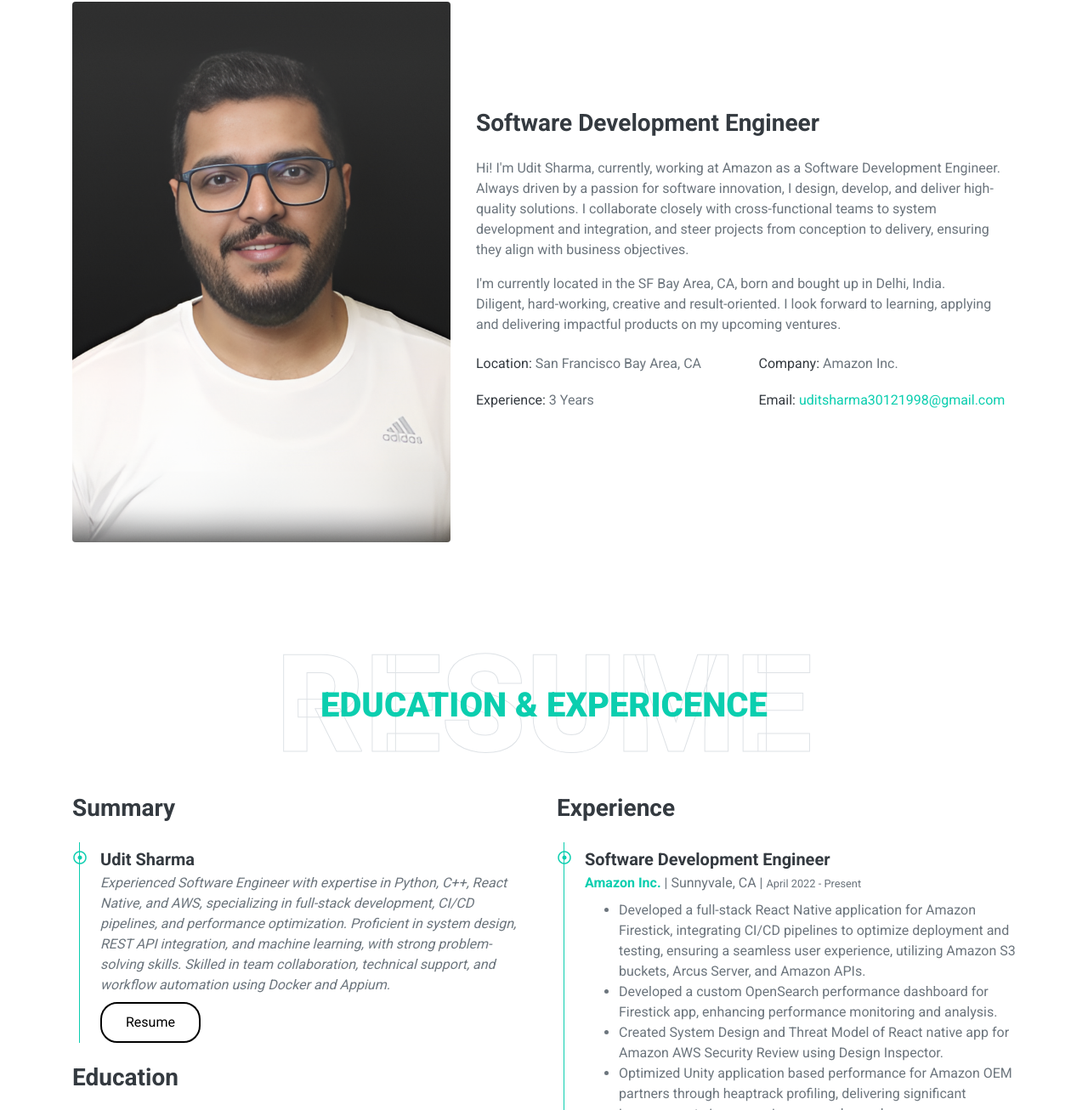
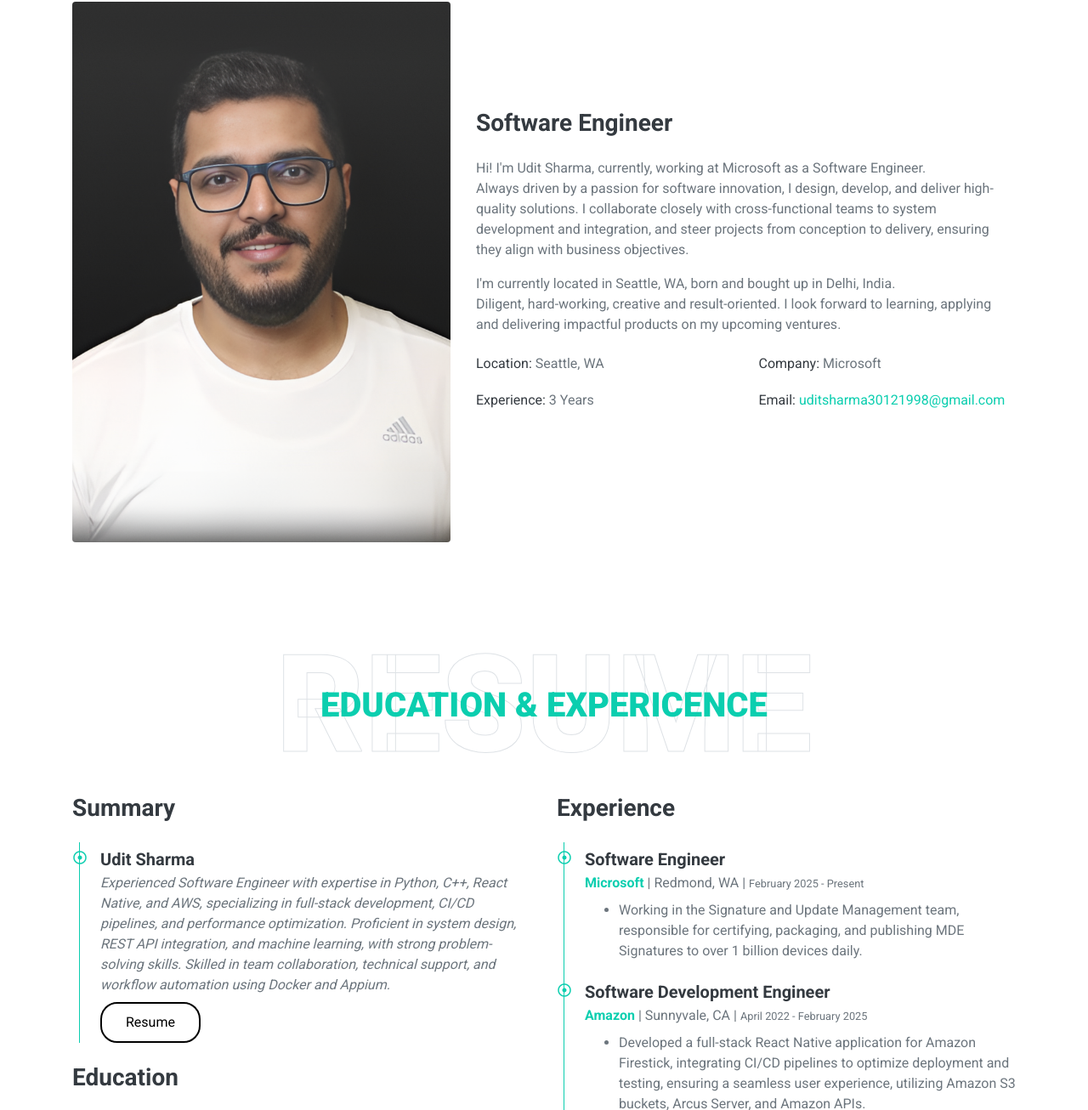
Before and after one commit to uditsharma30/uditsharma30.github.io, a plain HTML site: page index.html in a window 1280 px wide. Shown: the part 1094-2400 px from the top of the page at 85% size. Drawn offline with nearby package versions, Linux system fonts and the light colour scheme.

Commit message:
Update index.html

```diff
--- a/index.html
+++ b/index.html
@@ -86,13 +86,13 @@
                     <img class="img-fluid rounded w-100 h-100" src="img/udit.png" alt="">
                 </div>
                 <div class="col-lg-7">
-                    <h3 class="mb-4">Software Development Engineer</h3>
-                    <p>Hi! I'm Udit Sharma, currently, working at Amazon as a Software Development Engineer. <br/>Always driven by a passion for software innovation, I design, develop, and deliver high-quality solutions. I collaborate closely with cross-functional teams to system development and integration, and steer projects from conception to delivery, ensuring they align with business objectives.</p>
-                    <p>I'm currently located in the SF Bay Area, CA, born and bought up in Delhi, India. <br/>
+                    <h3 class="mb-4">Software Engineer</h3>
+                    <p>Hi! I'm Udit Sharma, currently, working at Microsoft as a Software Engineer. <br/>Always driven by a passion for software innovation, I design, develop, and deliver high-quality solutions. I collaborate closely with cross-functional teams to system development and integration, and steer projects from conception to delivery, ensuring they align with business objectives.</p>
+                    <p>I'm currently located in Seattle, WA, born and bought up in Delhi, India. <br/>
                         Diligent, hard-working, creative and result-oriented. I look forward to learning, applying and delivering impactful products on my upcoming ventures.</p>
                     <div class="row mb-3">
-                        <div class="col-sm-6 py-2"><h6>Location: <span class="text-secondary">San Francisco Bay Area, CA</span></h6></div>
-                        <div class="col-sm-6 py-2"><h6>Company: <span class="text-secondary">Amazon Inc.</span></h6></div>
+                        <div class="col-sm-6 py-2"><h6>Location: <span class="text-secondary">Seattle, WA</span></h6></div>
+                        <div class="col-sm-6 py-2"><h6>Company: <span class="text-secondary">Microsoft</span></h6></div>
                         <div class="col-sm-6 py-2"><h6>Experience: <span class="text-secondary">3 Years</span></h6></div>
                         <div class="col-sm-6 py-2"><h6>Email: <span class="text-secondary"><a href="mailto: uditsharma30121998@gmail.com" target="_blank" rel="noopener noreferrer">uditsharma30121998@gmail.com</a></span></h6></div>
                     </div>
@@ -172,8 +172,16 @@
                     <div class="border-left border-primary pt-2 pl-4 ml-2">
                         <div class="position-relative mb-4">
                             <i class="far fa-dot-circle text-primary position-absolute" style="top: 2px; left: -32px;"></i>
+                            <h5 class="font-weight-bold mb-1">Software Engineer</h5>
+                            <p class="mb-2"><strong><a href="https://learn.microsoft.com/en-us/defender-endpoint/microsoft-defender-endpoint" target="_blank">Microsoft</a></strong> | <span>Redmond, WA</span> | <small>February 2025 - Present</small></p>
+                            <ul>
+                                <li>Working in the Signature and Update Management team, responsible for certifying, packaging, and publishing MDE Signatures to over 1 billion devices daily.</li>
+                            </ul>
+                        </div>
+                        <div class="position-relative mb-4">
+                            <i class="far fa-dot-circle text-primary position-absolute" style="top: 2px; left: -32px;"></i>
                             <h5 class="font-weight-bold mb-1">Software Development Engineer</h5>
-                            <p class="mb-2"><strong><a href="https://www.stellantis.com/en/news/press-releases/2022/january/amazon-stellantis-collaborate-on-software-solutions" target="_blank">Amazon Inc.</a></strong> | <span>Sunnyvale, CA</span> | <small>April 2022 - Present</small></p>
+                            <p class="mb-2"><strong><a href="https://www.stellantis.com/en/news/press-releases/2022/january/amazon-stellantis-collaborate-on-software-solutions" target="_blank">Amazon</a></strong> | <span>Sunnyvale, CA</span> | <small>April 2022 - February 2025</small></p>
                             <ul>
                                 <li>Developed a full-stack React Native application for Amazon Firestick, integrating CI/CD pipelines to optimize deployment and
                                     testing, ensuring a seamless user experience, utilizing Amazon S3 buckets, Arcus Server, and Amazon APIs.</li>
```
